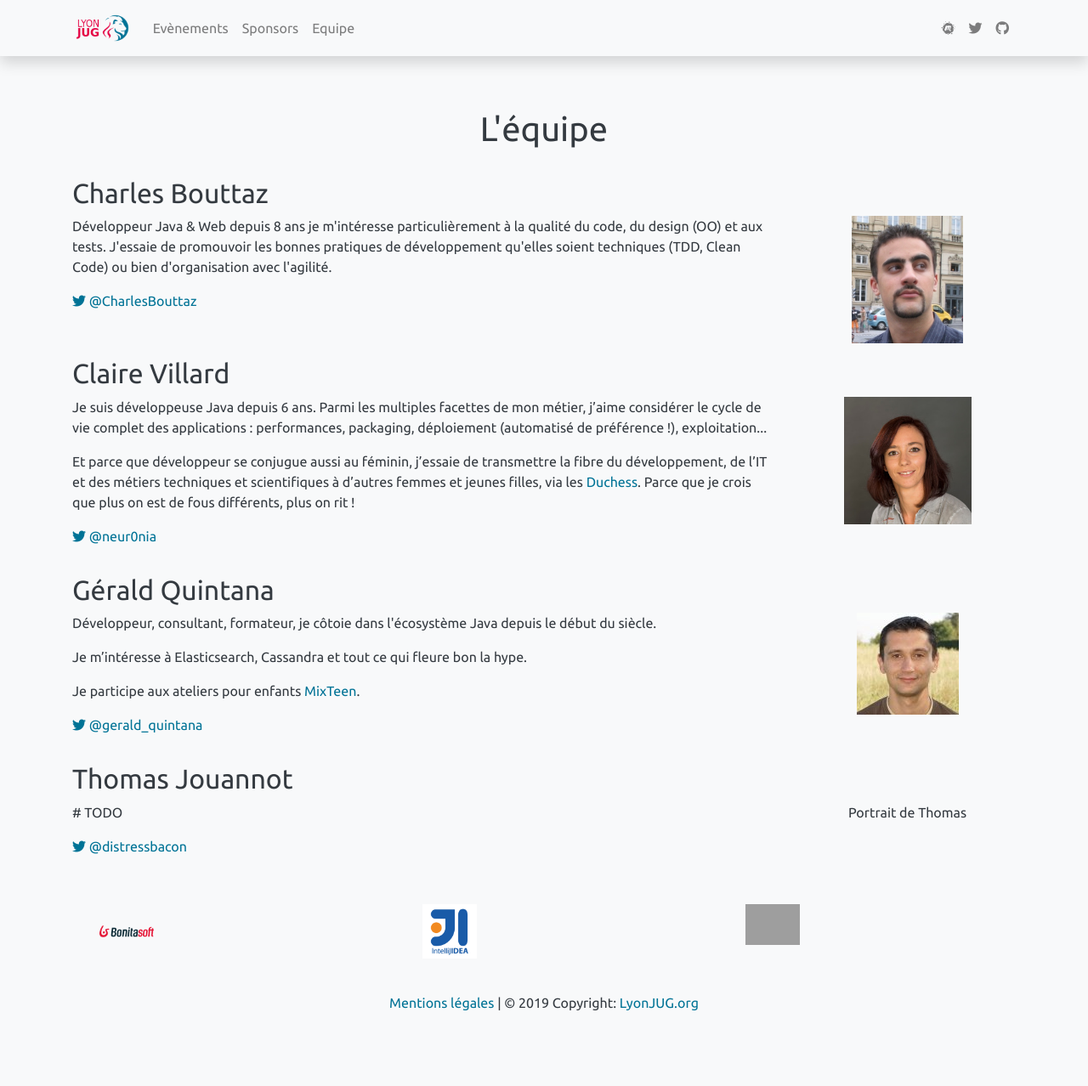
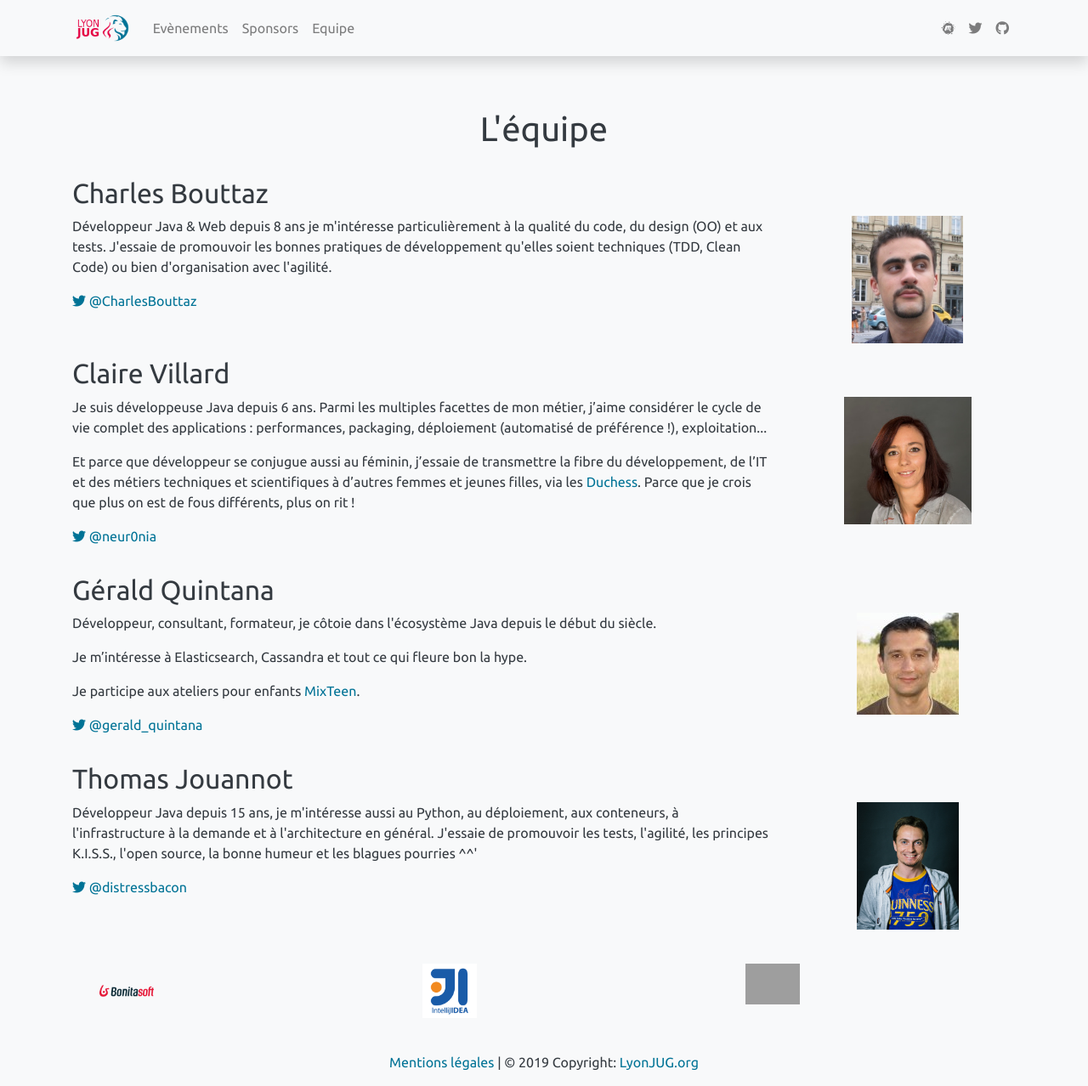
Before and after one commit to lyonjug/lyonjug.org, a Jekyll site: the page built from team.html, in a window 1280 px wide and 1278 px high. Shown: the whole window at 85% size. Built offline with Jekyll 4.4.1, drawn with Linux system fonts in a browser that asks for light colours; grey boxes are pictures that could not be loaded.

Commit message:
missing team member description

```diff
--- a/team.html
+++ b/team.html
@@ -15,7 +15,7 @@ layout: page
                 aux tests. J'essaie de promouvoir les bonnes pratiques de développement qu'elles soient techniques (TDD,
                 Clean Code) ou bien d'organisation avec l'agilité.</p>
 
-            <p><a href="http://twitter.com/CharlesBouttaz" target="_blank"><i class="fab fa-twitter"></i> @CharlesBouttaz</a></p>
+            <p><a href="https://twitter.com/CharlesBouttaz" target="_blank"><i class="fab fa-twitter"></i> @CharlesBouttaz</a></p>
         </div>
 
         <div class="col-sm-12 col-md-12 col-lg-3 col-xl-3 text-center float-md-right">
@@ -38,7 +38,7 @@ layout: page
                         href="http://www.duchess-france.org/" target="_blank">Duchess</a>.
                 Parce que je crois que plus on est de fous différents, plus on rit !</p>
 
-            <p><a href="http://twitter.com/neur0nia" target="_blank"><i class="fab fa-twitter"></i> @neur0nia</a></p>
+            <p><a href="https://twitter.com/neur0nia" target="_blank"><i class="fab fa-twitter"></i> @neur0nia</a></p>
         </div>
         <div class="col-sm-12 col-md-12 col-lg-3 col-xl-3 text-center float-md-right">
             <img class="member" src="images/claire.jpg" alt="Portrait de Claire Villard"/>
@@ -52,7 +52,7 @@ layout: page
             <p>Développeur, consultant, formateur, je côtoie dans l'écosystème Java depuis le début du siècle.</p>
             <p>Je m’intéresse à Elasticsearch, Cassandra et tout ce qui fleure bon la hype.</p>
             <p>Je participe aux ateliers pour enfants <a href="http://mixteen.github.io/" target="_blank">MixTeen</a>. </p>
-            <p><a href="http://twitter.com/gerald_quintana" target="_blank"><i class="fab fa-twitter"></i> @gerald_quintana</a></p>
+            <p><a href="https://twitter.com/gerald_quintana" target="_blank"><i class="fab fa-twitter"></i> @gerald_quintana</a></p>
         </div>
         <div class="col-sm-12 col-md-12 col-lg-3 col-xl-3 text-center float-md-right">
             <img class="member" src="images/gerald.png" alt="Portrait de Gérald Quintana"/>
@@ -64,14 +64,13 @@ layout: page
 
     <div class="row team-member">
         <div class="col-sm-12 col-md-12 col-lg-9 col-xl-9">
-            <p># TODO</p>
-
-            <p><a href="http://twitter.com/distressbacon" target="_blank"><i class="fab fa-twitter"></i> @distressbacon</a></p>
+            <p>Développeur Java depuis 15 ans, je m'intéresse aussi au Python, au déploiement, aux conteneurs, à l'infrastructure à la demande et à l'architecture en général.
+               J'essaie de promouvoir les tests, l'agilité, les principes K.I.S.S., l'open source, la bonne humeur et les blagues pourries ^^'</p>
+            <p><a href="https://twitter.com/distressbacon" target="_blank"><i class="fab fa-twitter"></i> @distressbacon</a></p>
         </div>
 
         <div class="col-sm-12 col-md-12 col-lg-3 col-xl-3 text-center float-md-right">
-            <p>Portrait de Thomas</p>
-<!--            <img class="member" src="images/thomas.png" alt="Portrait de Thomas Jouannot"/>-->
+            <img class="member" src="images/thomas.jpg" alt="Portrait de Thomas Jouannot"/>
         </div>
     </div>
 
```
Also changed, not shown: images/thomas.jpg (added).
